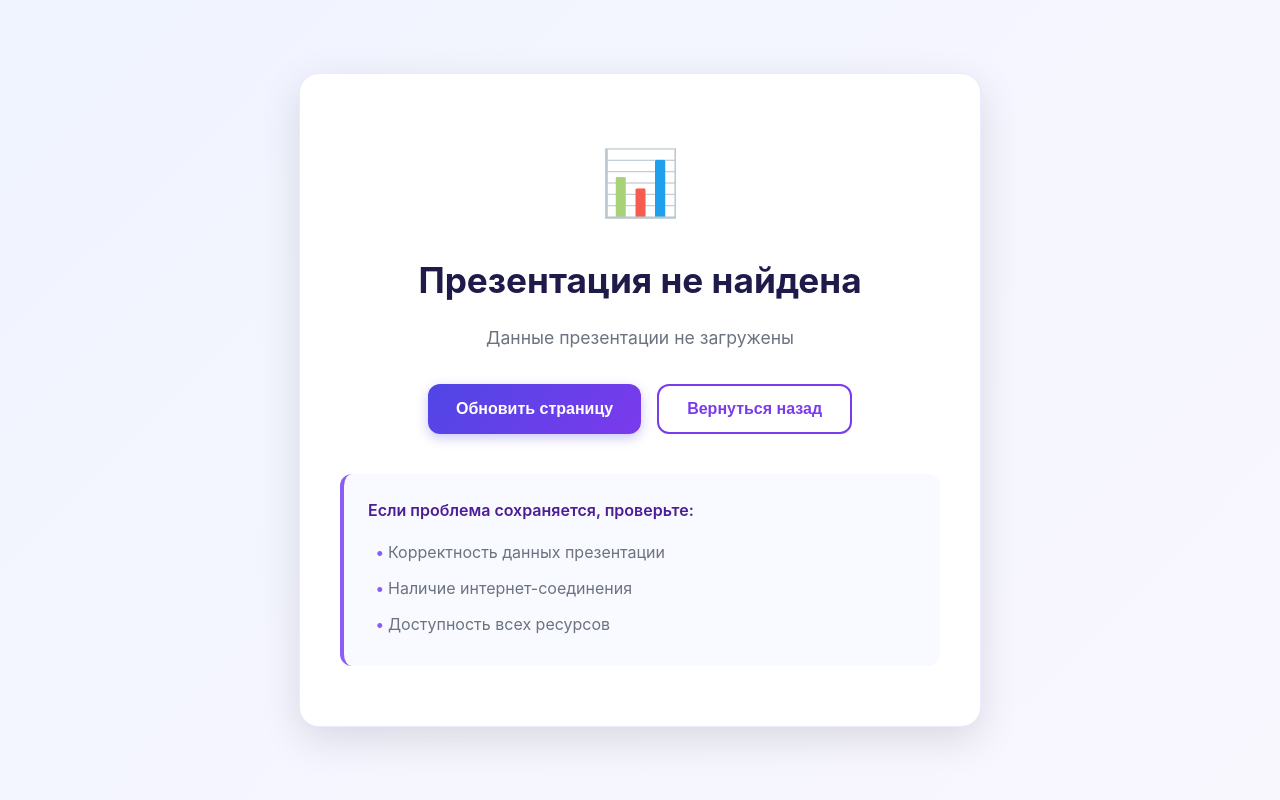
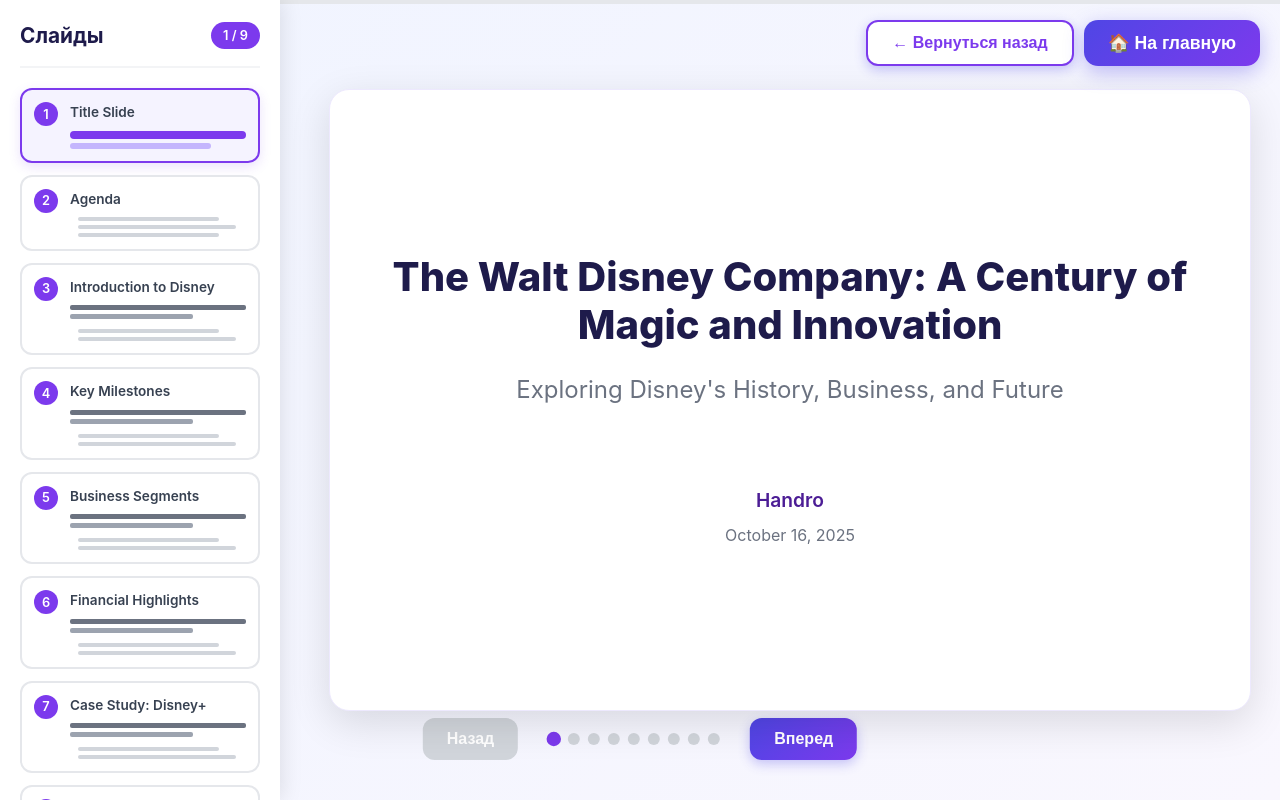
Before and after one commit to krantro2938/preza-frontend, a React (Vite) app: page /presentation/1 in a window 1280 px wide. Built offline with nearby package versions, Linux system fonts and the light colour scheme.

Commit message:
add: navigation buttons

```diff
--- a/src/pages/ViewPresentation/index.jsx
+++ b/src/pages/ViewPresentation/index.jsx
@@ -1,11 +1,13 @@
-import  { useState, useEffect, useCallback } from 'react';
+import React, { useState, useEffect, useCallback } from 'react';
 import styles from './styles.module.css';
 import {usePresentations} from "../../hooks/usePresentations.js";
-import {useParams} from "react-router-dom";
+import {useNavigate, useParams} from "react-router-dom";
+import data from '/public/generated_slide.json'
 
 const Presentation = () => {
     const {id} = useParams();
-    const presentationData = usePresentations().getPresentation(id);
+    const presentationData = usePresentations().getPresentation(id)||data;
+    const navigate = useNavigate();
 
     const [currentSlideIndex, setCurrentSlideIndex] = useState(0);
     const currentSlide = presentationData?.slides[currentSlideIndex];
@@ -261,10 +263,10 @@
                         }
                     </p>
                     <div className={styles.noPresentationActions}>
-                        <button className={styles.refreshButton} onClick={() => window.location.reload()}>
+                        <button className={styles.refreshButton} onClick={() => navigate(0)}>
                             Обновить страницу
                         </button>
-                        <button className={styles.backButton} onClick={() => window.history.back()}>
+                        <button className={styles.backButton} onClick={() => navigate(-1)}>
                             Вернуться назад
                         </button>
                     </div>
@@ -309,6 +311,21 @@
 
             </div>
 
+            <div className={styles.presentationHeader}>
+                <button
+                    className={styles.refreshButton}
+                    onClick={() => navigate(-1)}
+                >
+                    ← Вернуться назад
+                </button>
+                <button
+                    className={styles.primaryButton}
+                    onClick={() => navigate('/')}
+                >
+                    🏠 На главную
+                </button>
+            </div>
+
             <div className={styles.navigation}>
                 <button
                     className={styles.navButton}
--- a/src/pages/ViewPresentation/styles.module.css
+++ b/src/pages/ViewPresentation/styles.module.css
@@ -816,3 +816,48 @@
         font-size: 1rem;
     }
 }
+
+.presentationHeader {
+    position: fixed;
+    top: 20px;
+    right: 20px;
+    display: flex;
+    gap: 10px;
+    z-index: 1000;
+}
+
+.refreshButton {
+    padding: 12px 24px;
+    background: white;
+    color: #7c3aed;
+    border: 2px solid #7c3aed;
+    border-radius: 12px;
+    font-size: 1rem;
+    font-weight: 600;
+    cursor: pointer;
+    transition: all 0.2s ease;
+}
+
+.refreshButton:hover {
+    background: #f5f3ff;
+    transform: translateY(-2px);
+    box-shadow: 0 4px 12px rgba(124, 58, 237, 0.2);
+}
+
+.primaryButton {
+    padding: 12px 24px;
+    background: linear-gradient(135deg, #4f46e5, #7c3aed);
+    color: white;
+    border: none;
+    border-radius: 14px;
+    font-size: 1.1rem;
+    font-weight: 600;
+    cursor: pointer;
+    transition: all 0.2s ease;
+    box-shadow: 0 6px 20px rgba(79, 70, 229, 0.35);
+}
+
+.primaryButton:hover {
+    transform: translateY(-2px);
+    box-shadow: 0 8px 25px rgba(79, 70, 229, 0.45);
+}
```
